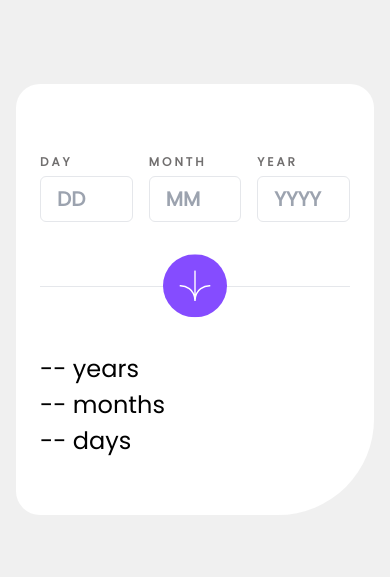
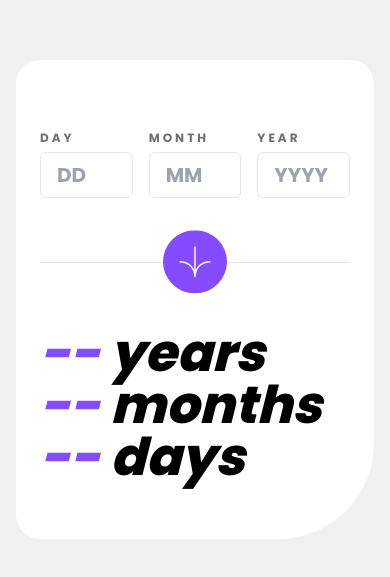
Before and after one commit to leocsdev/reactv-fem-age-calculator-app, a React (Vite) app: page / in a window 390 px wide. Shown: the part 123-700 px from the top of the page. Built offline with nearby package versions, Linux system fonts and the light colour scheme.

Commit message:
Finalize the mobile vieww of the app.

```diff
--- a/src/App.jsx
+++ b/src/App.jsx
@@ -7,7 +7,7 @@ function App() {
 
   return (
     <main className='body-font font-poppins h-screen flex flex-col p-4 items-center justify-center bg-offWhite text-[24px]'>
-      <section className='bg-white px-6 py-14 rounded-3xl rounded-br-[96px]'>
+      <section className='bg-white px-6 py-14 rounded-3xl rounded-br-[96px] max-w-3xl'>
         <Form setDate={setDate} />
         <Result date={date} />
       </section>
--- a/src/components/Form.jsx
+++ b/src/components/Form.jsx
@@ -231,7 +231,7 @@ export default function Form({ setDate }) {
           src={arrow}
           alt='arrow button'
           srcSet=''
-          className='bg-purple hover:bg-offBlack rounded-full p-4 '
+          className='bg-myPurple hover:bg-offBlack rounded-full p-4 '
           width={64}
           height={64}
         />
--- a/src/components/Result.jsx
+++ b/src/components/Result.jsx
@@ -6,9 +6,24 @@ export default function Result({ date }) {
 
   return (
     <div>
-      <p>{date === undefined ? '--' : age.years} years</p>
-      <p>{date === undefined ? '--' : age.months} months</p>
-      <p>{date === undefined ? '--' : age.days} days</p>
+      <p className='font-extrabold italic text-[52px] leading-none'>
+        <span className=' text-myPurple'>
+          {date === undefined ? '--' : age.years}
+        </span>{' '}
+        years
+      </p>
+      <p className='font-extrabold italic text-[52px] leading-none'>
+        <span className=' text-myPurple'>
+          {date === undefined ? '--' : age.months}
+        </span>{' '}
+        months
+      </p>
+      <p className='font-extrabold italic text-[52px] leading-none'>
+        <span className=' text-myPurple'>
+          {date === undefined ? '--' : age.days}
+        </span>{' '}
+        days
+      </p>
     </div>
   );
 }
--- a/src/index.css
+++ b/src/index.css
@@ -1,3 +1,5 @@
+@import url('https://fonts.googleapis.com/css2?family=Poppins:wght@400;700;800;900&display=swap');
+
 @tailwind base;
 @tailwind components;
 @tailwind utilities;
--- a/tailwind.config.js
+++ b/tailwind.config.js
@@ -5,7 +5,7 @@ export default {
     extend: {
       colors: {
         // Primary
-        purple: 'hsl(259, 100%, 65%)',
+        myPurple: 'hsl(259, 100%, 65%)',
         lightRed: 'hsl(0, 100%, 67%)',
         // Neutral
         offWhite: 'hsl(0, 0%, 94%)',
```
